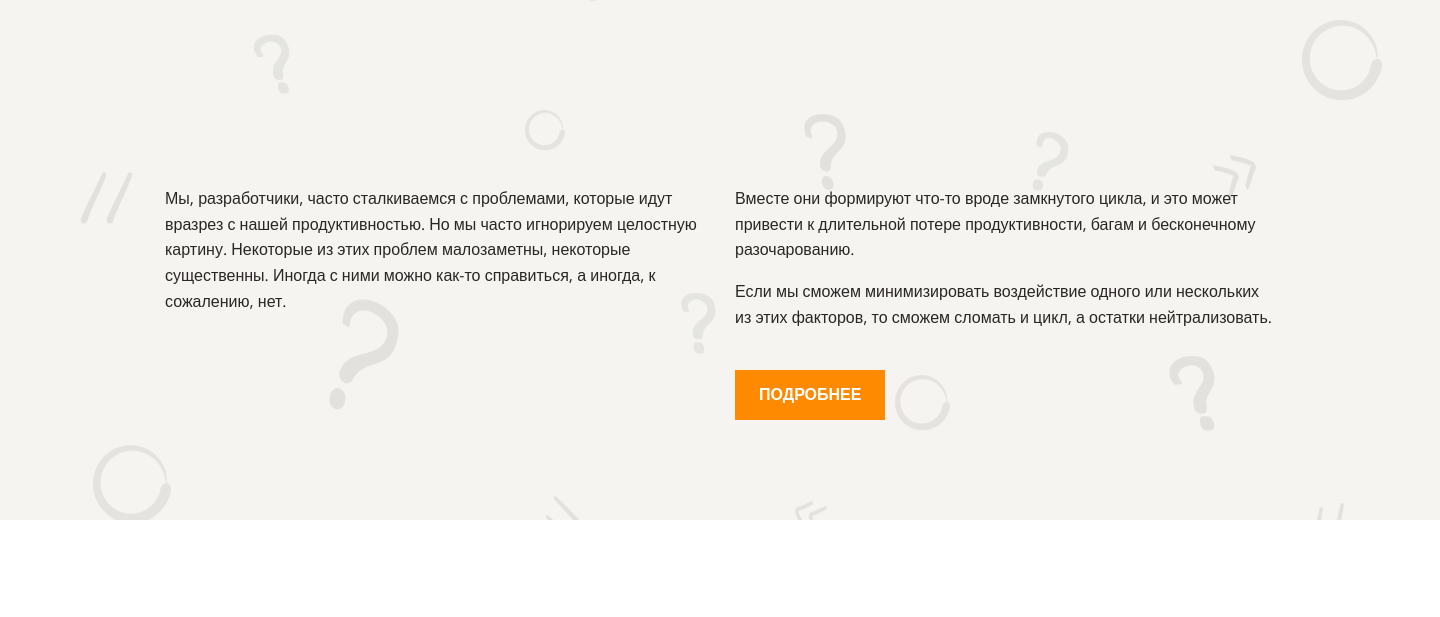
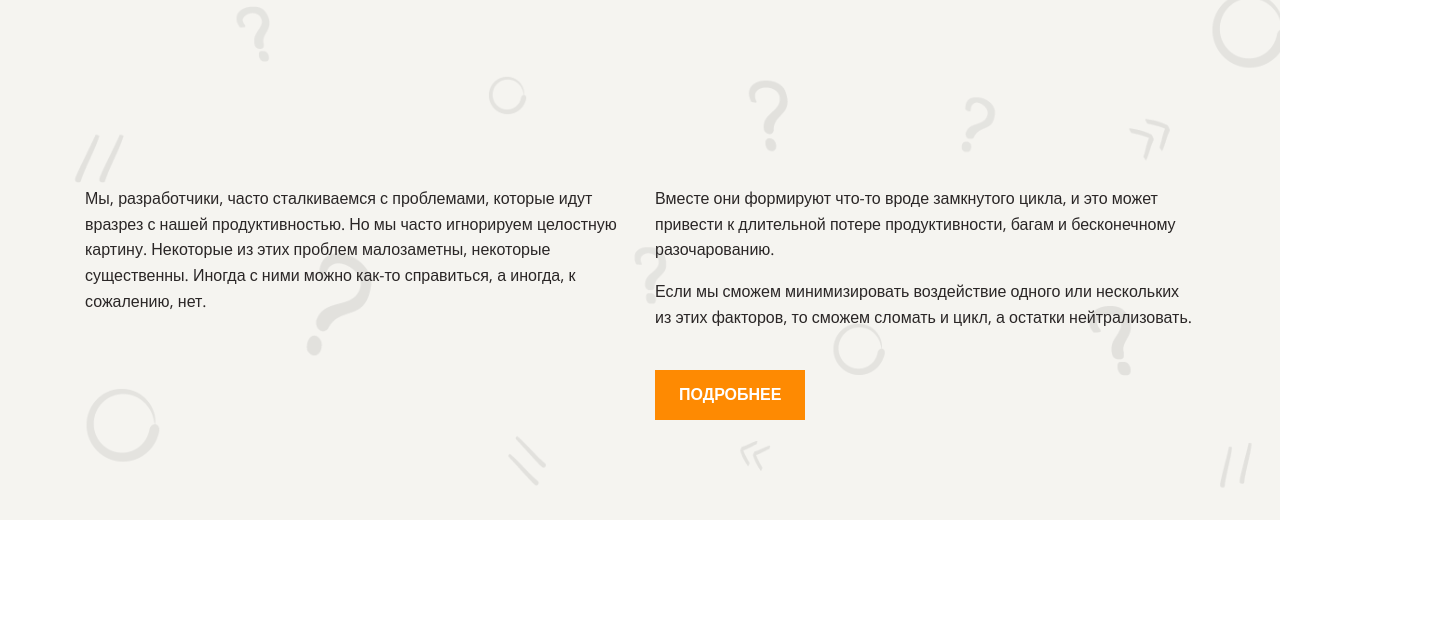
Before and after one commit to Ligutto/layout-designer-project-58, a website: page src/index.html in a window 1280 px wide. Shown: the part 374-991 px from the top of the page, 1440 px wide, since content can reach past the window. Drawn offline with nearby package versions, Linux system fonts and the light colour scheme; a web font is replaced by a local one.

Commit message:
Правки позиционирования

```diff
--- a/src/styles/style.css
+++ b/src/styles/style.css
@@ -387,7 +387,7 @@ p.margin30px {
 }
 
 html {
-  width: 1440px;
+  width: 100%;
   font-family: "Open Sans", sans-serif;
   font-size: 16px;
   line-height: 1.6em;
@@ -396,14 +396,14 @@ html {
 }
 
 body {
-  width: 1440px;
+  width: 100%;
   margin: 0;
 }
 
 header, #block4, #block6, #block8 {
   box-sizing: border-box;
   background-color: #f5f4f0;
-  width: 1440px;
+  width: 100%;
   height: 100%;
 }
 
@@ -417,7 +417,7 @@ header article > p {
 
 div[id*='block'] {
   box-sizing: border-box;
-  width: 1440px;
+  width: 100%;
   height: 100%;
 }
 
```
